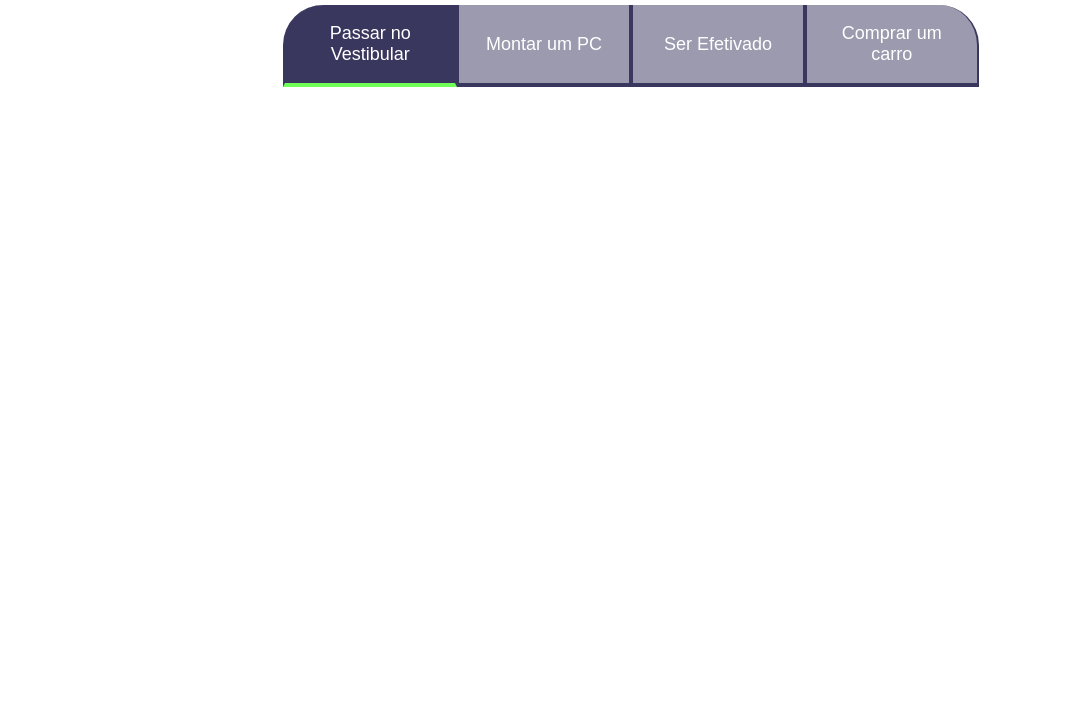
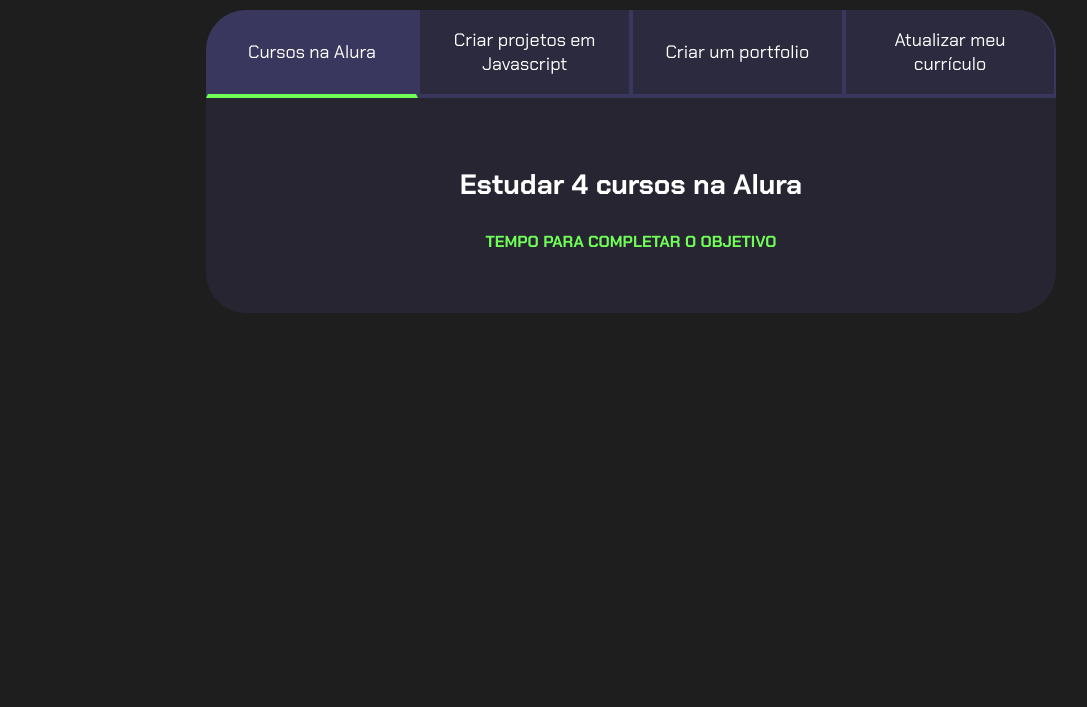
Before and after one commit to leodugais/Jovem-Tairone, a plain HTML site: page index.html in a window 1280 px wide. Shown: the part 93-800 px from the top of the page, without its empty margins (9-1096 px from the left). Drawn offline with Linux system fonts and the light colour scheme.

Commit message:
mudança1

```diff
--- a/index.html
+++ b/index.html
@@ -1,23 +1,41 @@
 <!DOCTYPE html>
 <html lang="pt-br">
-
 <head>
     <meta charset="UTF-8">
     <meta name="viewport" content="width=device-width, initial-scale=1.0">
-    <title>Metas </title>
+    <title>Meus objetivos do ano</title>
     <link rel="stylesheet" href="style.css">
 </head>
-
 <body>
-        <section class="conteudo-principal">
-        <h2 class="titulo-principal">Objetivos seson 24k 25k<span>_</span></h2>
+    <section class="conteudo-principal">
+        <h2 class="titulo-principal">Meus Objetivos do ano<span>_</span></h2>
+        <div class="conteudo">
         <div class="botoes">
-            <button class="botao ativo">Passar no Vestibular</button>
-            <button class="botao">Montar um PC</button>
-            <button class="botao">Ser Efetivado</button>
-            <button class="botao">Comprar um carro</button>
+            <button class="botao ativo">Cursos na Alura</button>
+            <button class="botao">Criar projetos em Javascript</button>
+            <button class="botao">Criar um portfolio</button>
+            <button class="botao">Atualizar meu currículo</button>
         </div>
+        <div class="abas-textos">
+            <div class="aba-conteudo ativo">
+                <h3 class="aba-conteudo-titulo-principal">Estudar 4 cursos na Alura</h3>
+                <h4 class="aba-conteudo-titulo-secundario">Tempo para completar o objetivo</h4>
+            </div>
+            <div class="aba-conteudo">
+                <h3 class="aba-conteudo-titulo-principal">Criar 5 projetos em Javascript</h3>
+                <h4 class="aba-conteudo-titulo-secundario">Tempo para completar o objetivo</h4>
+            </div>
+            <div class="aba-conteudo">
+                <h3 class="aba-conteudo-titulo-principal">Criar um portfolio com os meus 3 melhores projetos</h3>
+                <h4 class="aba-conteudo-titulo-secundario">Tempo para completar o objetivo</h4>
+            </div>
+            <div class="aba-conteudo">
+                <h3 class="aba-conteudo-titulo-principal">Atualizar meu curriculo com os certificados da Alura</h3>
+                <h4 class="aba-conteudo-titulo-secundario">Tempo para completar o objetivo</h4>
+            </div>
+        </div>
+    </div>
     </section>
-    <script src="main.js"</script>
+    <script src="main.js"></script>
 </body>
 </html>
--- a/main.js
+++ b/main.js
@@ -1,2 +1,12 @@
-const botoes = document .querySelectorAll(".botao");
-console.log(botoes);
+const botoes = document.querySelectorAll(".botao");
+
+for(let i=0;i <botoes.length;i++){
+    botoes[i].onclick = function(){
+
+        for(let j=0;j<botoes.length;j++){
+            botoes[j].classList.remove("ativo");
+        }
+
+        botoes[i].classList.add("ativo");
+    }
+}
--- a/style.css
+++ b/style.css
@@ -1,7 +1,7 @@
 @import url('https://fonts.googleapis.com/css2?family=Chakra+Petch:wght@400;700&display=swap');
 
 :root {
-    --cor-de-fundo: #000000;
+    --cor-de-fundo: #1E1E1E;
     --verde: #6FFF57;
     --branco: #FFFFFF;
     --botao-ativo: #3A375E;
@@ -9,7 +9,7 @@
     --texto-fundo: rgba(58, 55, 94, 0.3);
 }
 
-.body {
+body {
     background-color: var(--cor-de-fundo);
     color: var(--branco);
     font-family: 'Chakra Petch', sans-serif;
@@ -36,8 +36,9 @@
     color: var(--verde);
 }
 
+
 .botao {
-    font-family: "Crakra Petch", sans-serif;
+    font-family: 'Chakra Petch', sans-serif;
     background-color: var(--botao-inativo);
     color: var(--branco);
     display: flex;
@@ -60,11 +61,34 @@
     display: block;
 }
 
-
-.ativo{
+.botao.ativo{
     background-color: var(--botao-ativo);
     border-bottom: 4px solid var(--verde);
 }
+
+.abas-textos{
+    background-color: var(--texto-fundo);
+    padding: 40px;
+    border-radius: 0 0 40px 40px;
+}
+.aba-conteudo.ativo{
+    display:block;
+}
+
+.aba-conteudo{
+    display: none;
+}
+
+.aba-conteudo-titulo-principal{
+    font-size: 28px;
+    text-align: center;
+}
+.aba-conteudo-titulo-secundario{
+    text-align: center;
+    color: var(--verde);
+    text-transform: uppercase;
+}
+
 @media screen and (min-width: 768px) {
     .botoes {
         display: flex;
```
